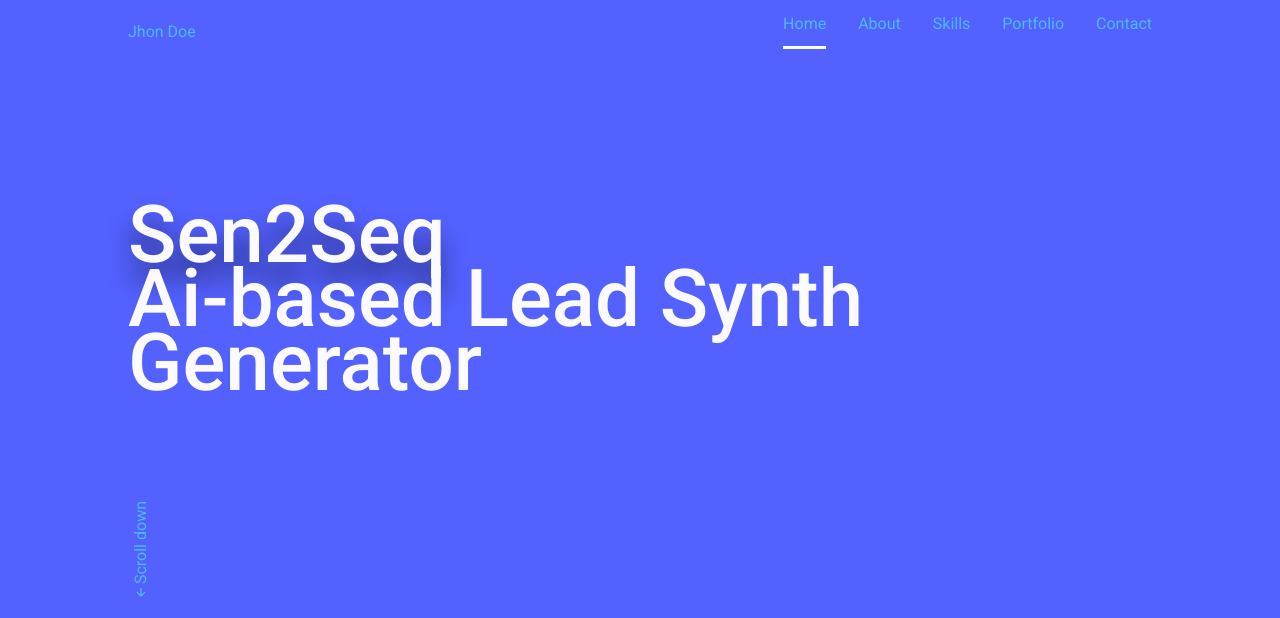
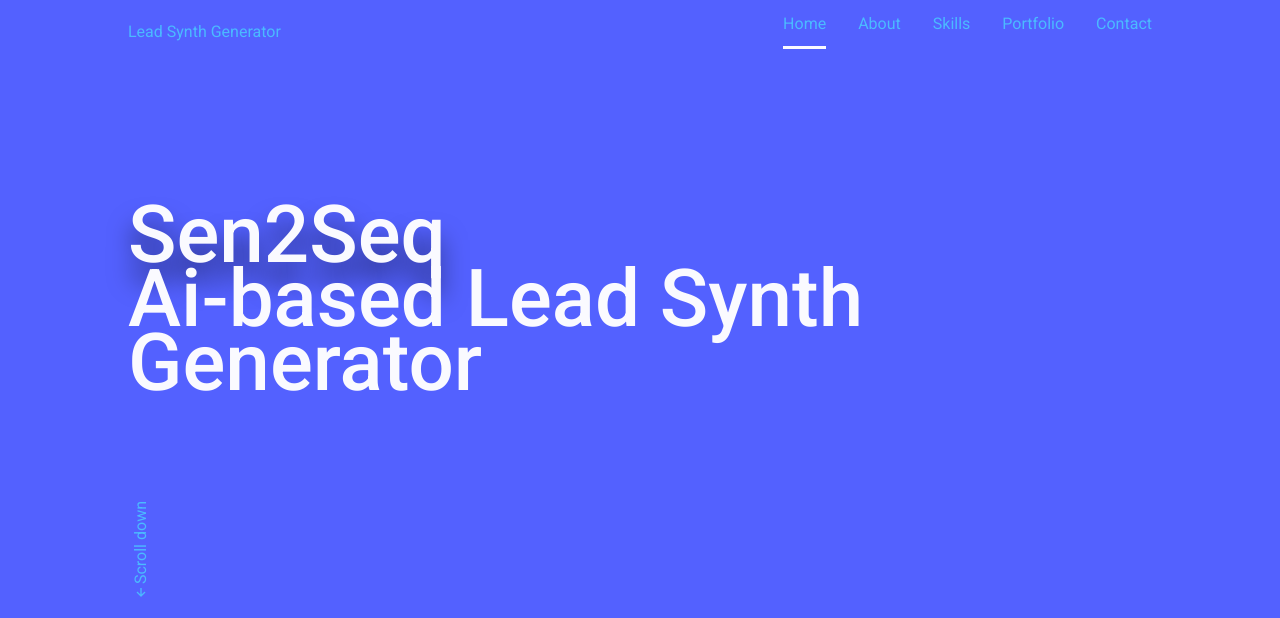
Before and after one commit to dgan181/kylo-ren-app, a website: page public/index.html in a window 1280 px wide. Shown: the top 618 px of the page. Drawn offline with nearby package versions, Linux system fonts and the light colour scheme; a script that the page names is missing.

Commit message:
change the Main name

```diff
--- a/public/index.html
+++ b/public/index.html
@@ -140,7 +140,7 @@ background-color: #F79996;
 <header class="l-header">
     <nav class="nav bd-grid">
         <div>
-            <a href="#" class="nav__logo">Jhon Doe</a>
+            <a href="#" class="nav__logo">Lead Synth Generator</a>
         </div>
 
         <div class="nav__menu" id="nav-menu">
```
